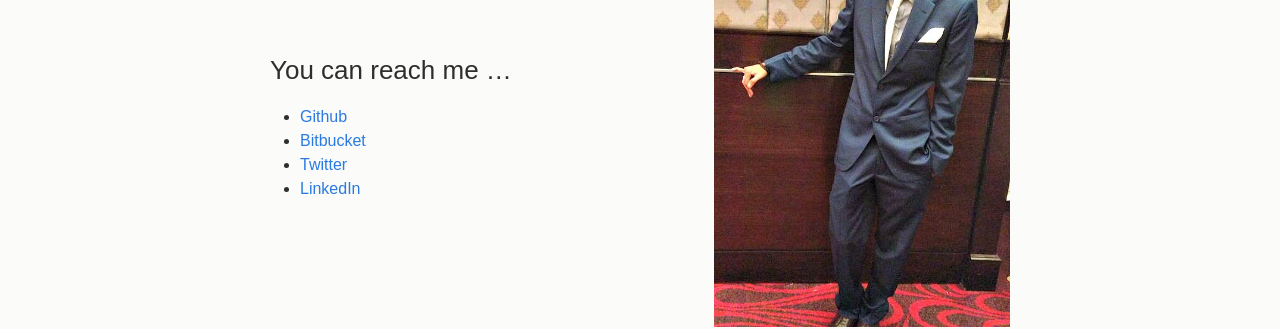
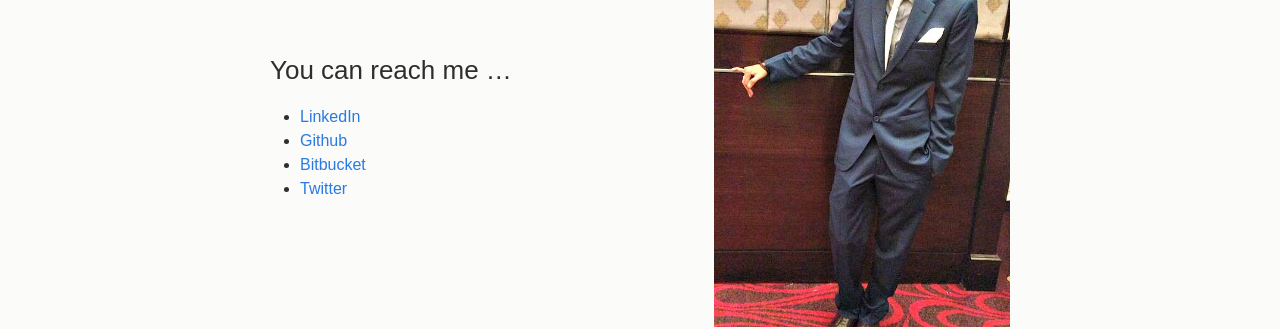
Before and after one commit to dineyw23/dineyw23.github.io, a Jekyll site: the page built from About/about.md, in a window 1280 px wide. Shown: the part 311-640 px from the top of the page. Built offline with Jekyll 4.4.1, drawn with Linux system fonts in a browser that asks for light colours.

Commit message:
Update Typo

```diff
--- a/About/about.md
+++ b/About/about.md
@@ -14,7 +14,6 @@ Okay, be patient!
 Diney is learning to develop a site for free using Jekyll.
 
 
-
 &nbsp;&nbsp;&nbsp;&nbsp;&nbsp;
 &nbsp;&nbsp;&nbsp;&nbsp;&nbsp;
 &nbsp;&nbsp;&nbsp;&nbsp;&nbsp;
@@ -25,7 +24,7 @@ Diney is learning to develop a site for free using Jekyll.
 
 ### You can reach me ...
 
+- [LinkedIn](https://www.linkedin.com/in/diney-wankhede-3b271227)
 - [Github](https://github.com/dineyw23)
 - [Bitbucket](https://bitbucket.com/dineyw23)
 - [Twitter](https://twitter.com/diney12323)
-- [LinkedIn](https://www.linkedin.com/in/diney-wankhede-3b271227)
```
